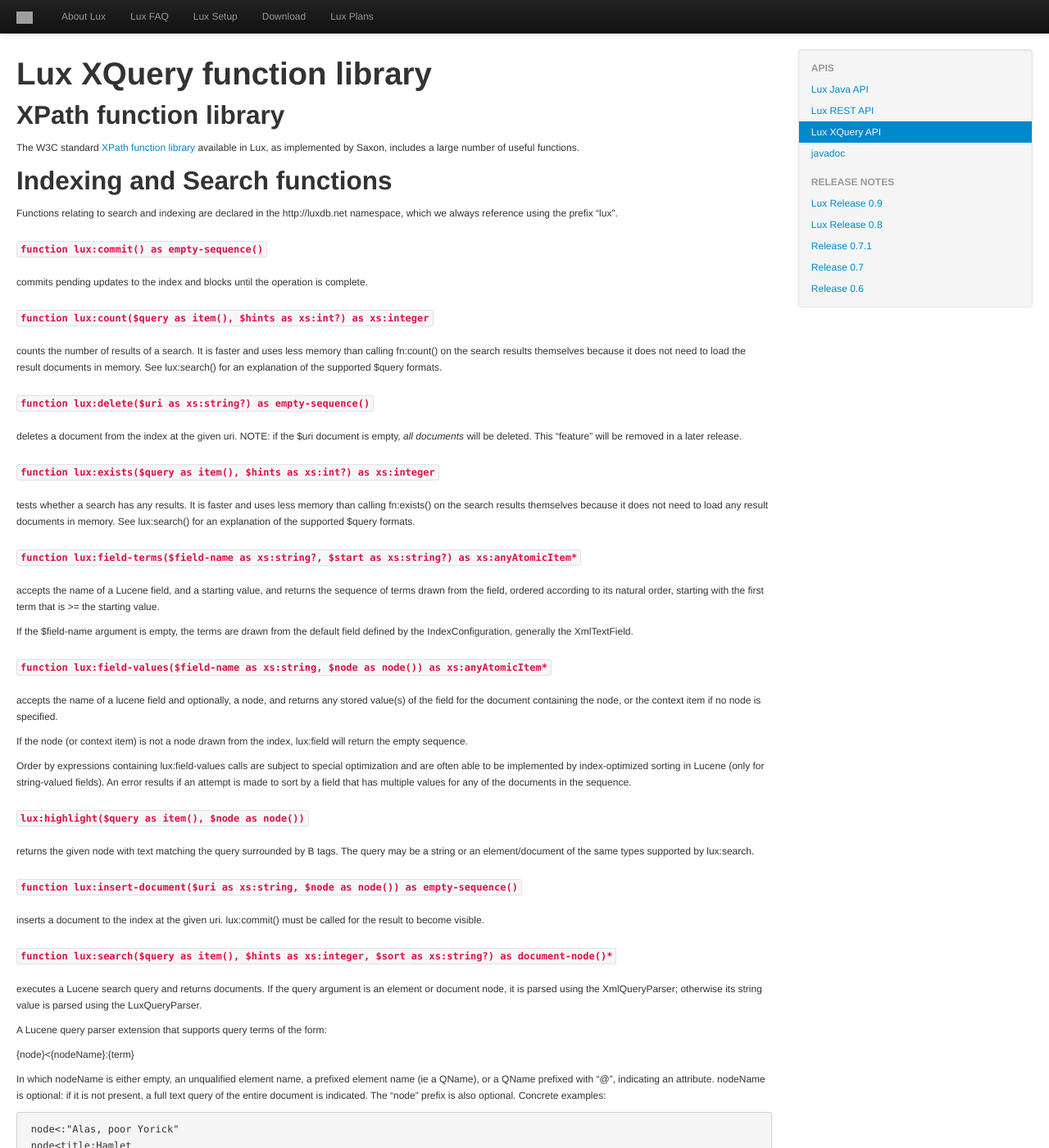
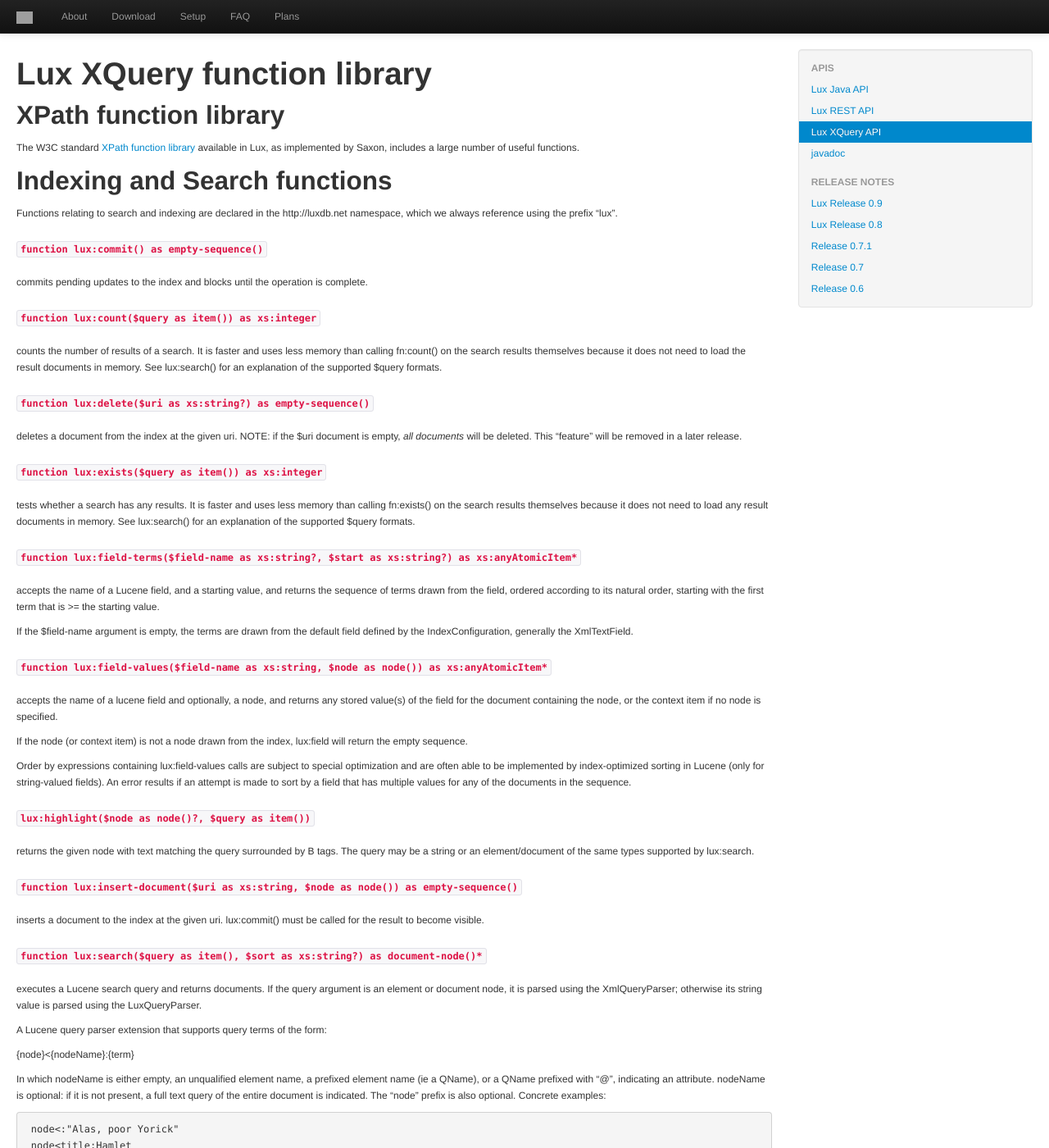
Before and after one commit to msokolov/lux, a Jekyll site: the page built from doc/XQUERY-API.md, in a window 1280 px wide and 1400 px high. Shown: the whole window at 82% size. Built offline with Jekyll 4.4.1, drawn with Linux system fonts in a browser that asks for light colours; grey boxes are pictures that could not be loaded.

Commit message:
nav reordered; Lux in title; further setup docs

```diff
--- a/doc/FAQ.md
+++ b/doc/FAQ.md
@@ -1,8 +1,8 @@
 ---
 layout: page
-title: Lux FAQ
+title: FAQ
 group: navbar
-pos: 2
+pos: 4
 ---
 # FAQ #
 
--- a/doc/PLANS.md
+++ b/doc/PLANS.md
@@ -1,6 +1,6 @@
 ---
 layout: page
-title: Lux Plans
+title: Plans
 group: navbar
 pos:   5
 ---
--- a/doc/XQUERY-API.md
+++ b/doc/XQUERY-API.md
@@ -22,7 +22,7 @@
 
 commits pending updates to the index and blocks until the operation is complete.
 
-### `function lux:count($query as item(), $hints as xs:int?) as xs:integer` ###
+### `function lux:count($query as item()) as xs:integer` ###
 
 counts the number of results of a search.  It is faster and uses less memory
 than calling fn:count() on the search results themselves because it does not need to load
@@ -34,7 +34,7 @@
 deletes a document from the index at the given uri.  NOTE: if the $uri document
 is empty, *all documents* will be deleted.  This "feature" will be removed in a later release.
 
-### `function lux:exists($query as item(), $hints as xs:int?) as xs:integer` ###
+### `function lux:exists($query as item()) as xs:integer` ###
 
 tests whether a search has any results.  It is faster and uses less memory
 than calling fn:exists() on the search results themselves because it does
@@ -65,7 +65,7 @@
 error results if an attempt is made to sort by a field that has multiple
 values for any of the documents in the sequence.
 
-### `lux:highlight($query as item(), $node as node())` ###
+### `lux:highlight($node as node()?, $query as item())` ###
 
 returns the given node with text matching the query surrounded by B tags.
 The query may be a string or an element/document of the same types
@@ -76,7 +76,7 @@
 inserts a document to the index at the given uri. lux:commit() must be called for the result
 to become visible.
 
-### `function lux:search($query as item(), $hints as xs:integer, $sort as xs:string?) as document-node()*` ###
+### `function lux:search($query as item(), $sort as xs:string?) as document-node()*` ###
 
 executes a Lucene search query and returns documents.  If the query
 argument is an element or document node, it is parsed using the
--- a/doc/_includes/header.html
+++ b/doc/_includes/header.html
@@ -1,5 +1,5 @@
     <meta charset="utf-8">
-    <title>{{page.title}}</title>
+    <title>Lux: {{page.title}}</title>
     <meta name="viewport" content="width=device-width, initial-scale=1.0">
     <meta name="description" content="">
     <meta name="author" content="">
```
Also changed, not shown: doc/Download.md (+1 -1 lines), doc/SETUP.md (+20 -15 lines), doc/README.md.
